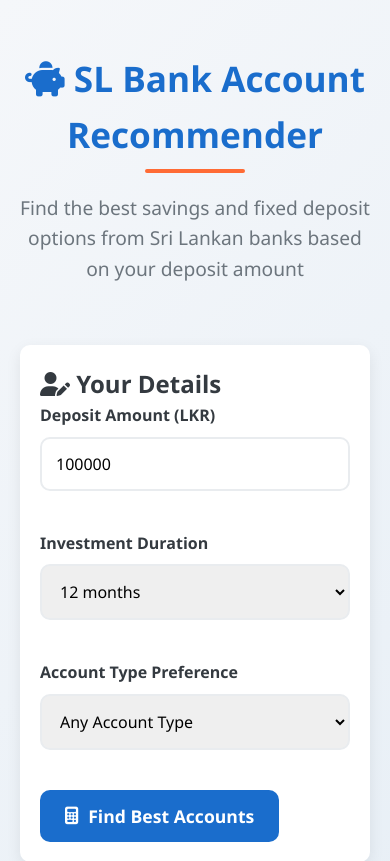
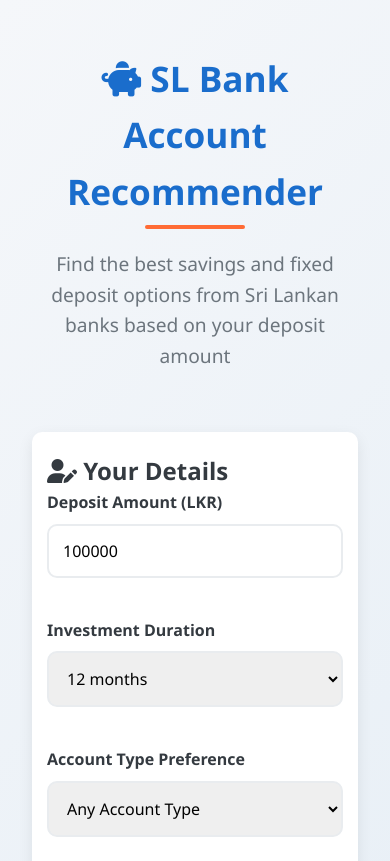
Before and after one commit to SankalpaGunasekara/SL-Bank-Account-Recommender, a plain HTML site: page index.html in a window 390 px wide. Shown: the top 861 px of the page. Drawn offline with Linux system fonts and the light colour scheme.

Commit message:
Update index.html

```diff
--- a/index.html
+++ b/index.html
@@ -289,23 +289,28 @@
             margin-top: 30px;
         }
 
-        @media (max-width: 768px) {
-            .form-container {
-                grid-template-columns: 1fr;
-            }
+       @media (max-width: 768px) {
 
-            .results-container {
-                grid-template-columns: 1fr;
-            }
+    /* Fluid typography for headings */
+    header h1 { font-size: clamp(1.6rem, 5vw + 1rem, 2.2rem); }
 
-            header h1 {
-                font-size: 2.2rem;
-            }
+    /* Single-column layouts */
+    .form-container,
+    .results-container { grid-template-columns: 1fr; }
 
-            .card {
-                padding: 20px;
-            }
-        }
+    /* Prevent horizontal overflow on small screens */
+    .container { padding: 0 12px; }
+
+    /* Scale down padding in cards */
+    .card,
+    .best-option { padding: 20px 15px; }
+
+    /* Reduce table font size to avoid horizontal scroll */
+    table { font-size: 0.9rem; }
+
+    /* Allow table to scroll horizontally if still necessary */
+    .card table { display: block; overflow-x: auto; white-space: nowrap; }
+}
     </style>
 </head>
 <body>
```
